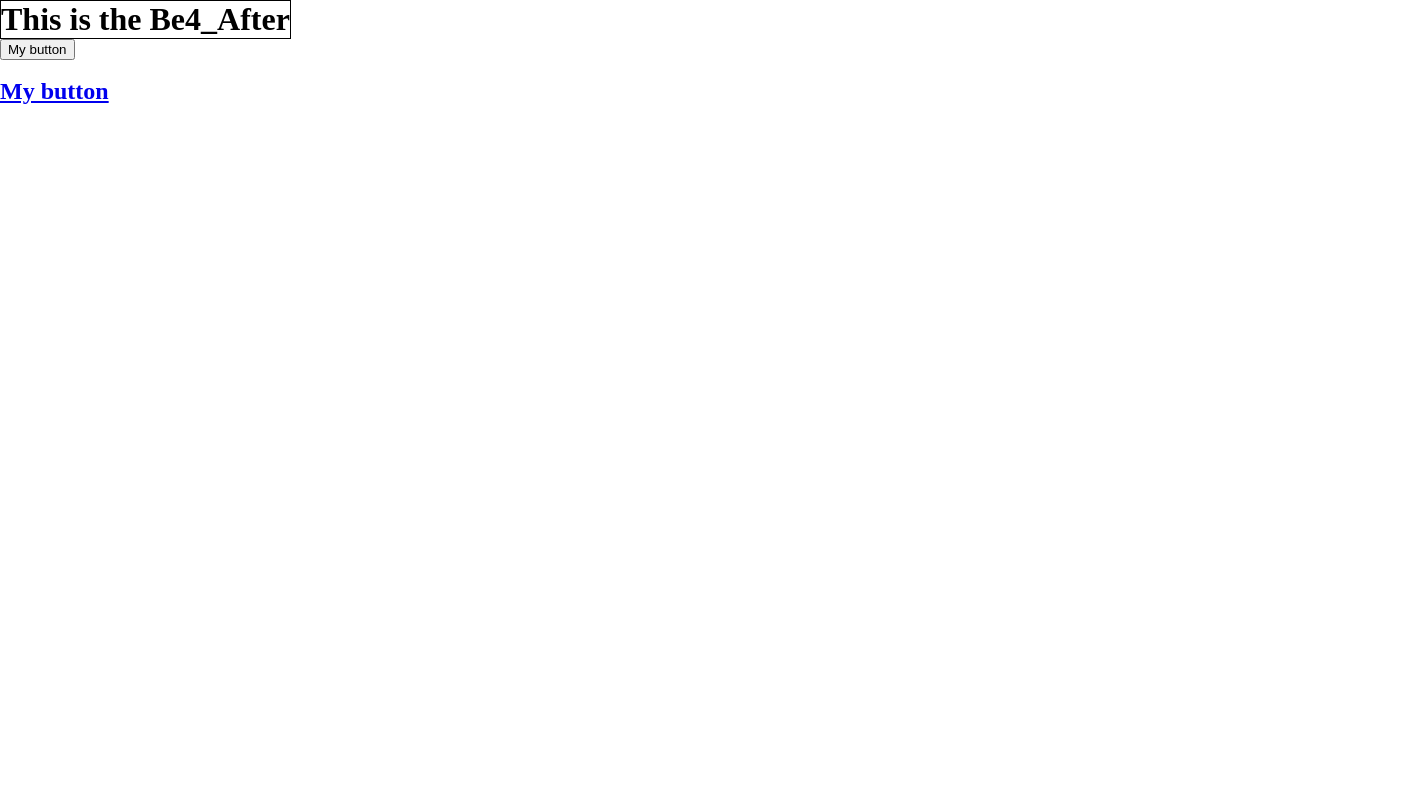
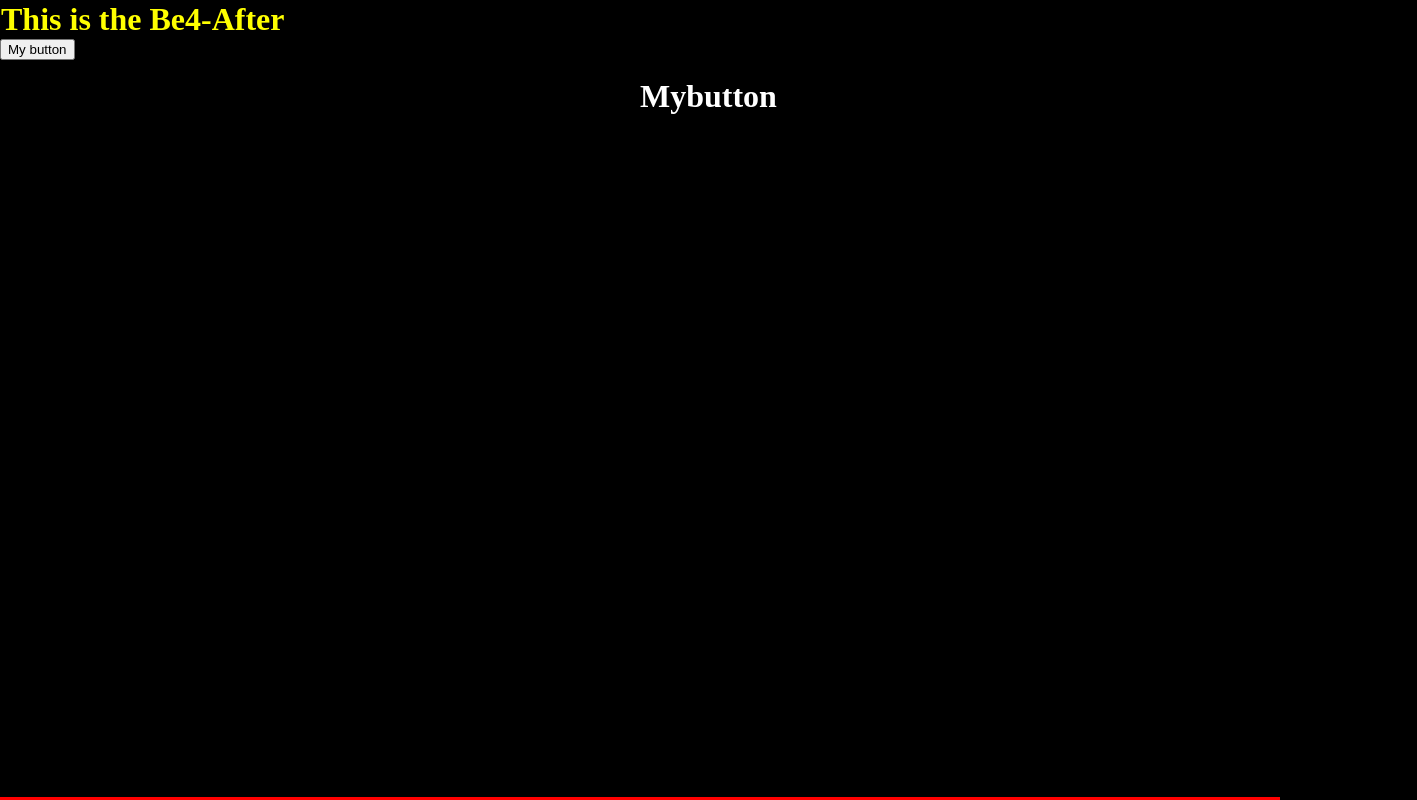
Before and after one commit to Sammi-Drums/SpecialButton, a plain HTML site: page index.html in a window 1280 px wide. Shown: the whole page, 1417 px wide, since content can reach past the window. Drawn offline with Linux system fonts and the light colour scheme.

Commit message:
Tired and not working properly
I will continue this tomorrow

```diff
--- a/CSS/style.css
+++ b/CSS/style.css
@@ -5,6 +5,7 @@ h1{
     text-align: center;
     width: max-content;
     border: 1px solid black;
+    color: yellow;
 }
 
 button{
@@ -12,3 +13,35 @@ button{
     justify-content: center;
     align-items: center;
 }
+a{
+    text-decoration: none;
+    margin: 50% 50%;
+    color: white;
+    font-size: 32px;
+    font-weight: 600;
+    width: max-content;
+}
+.content {
+    position: absolute;
+    top: 50%;
+    left: 50%;
+    transform: translate(-50%, -50%);
+    text-align: center;
+    border: 1px solid #ccc;
+    padding: 20px;
+    background: #f9f9f9;
+}
+body{
+    background-color: black;
+}
+
+h1::after{
+    content: "";
+    background: red;
+    height: 3px;
+    width: 100%;
+    position: absolute;
+    bottom: 0;
+    left: 0;
+
+}
--- a/index.html
+++ b/index.html
@@ -7,10 +7,13 @@
     <title>AfterBe4</title>
 </head>
 <body>
-    <h1>  This is the Be4_After </h1>
+    <h1>  This is the Be4-After </h1>
 
     <button> My button </button>
     <br>
-    <h2> <a href="#">  My button </a> </h2>
+    <div class="btn">
+        <a href="#">Mybutton</a>
+    </div>
+
 </body>
 </html>
```
